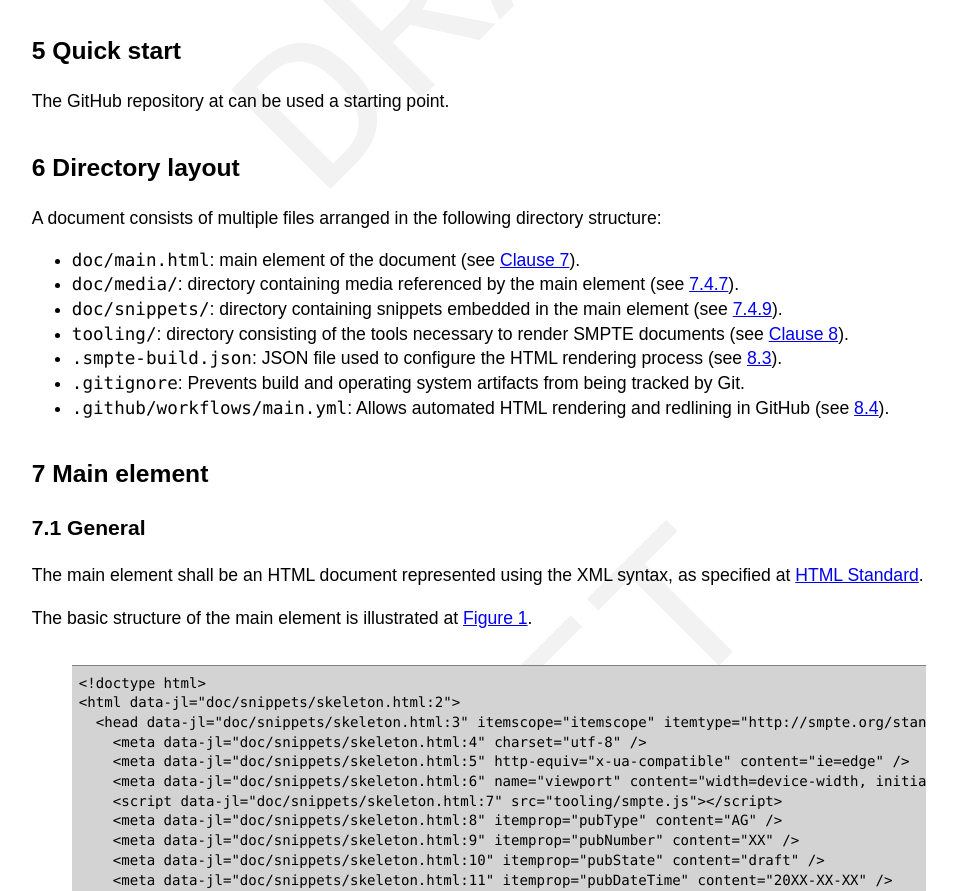
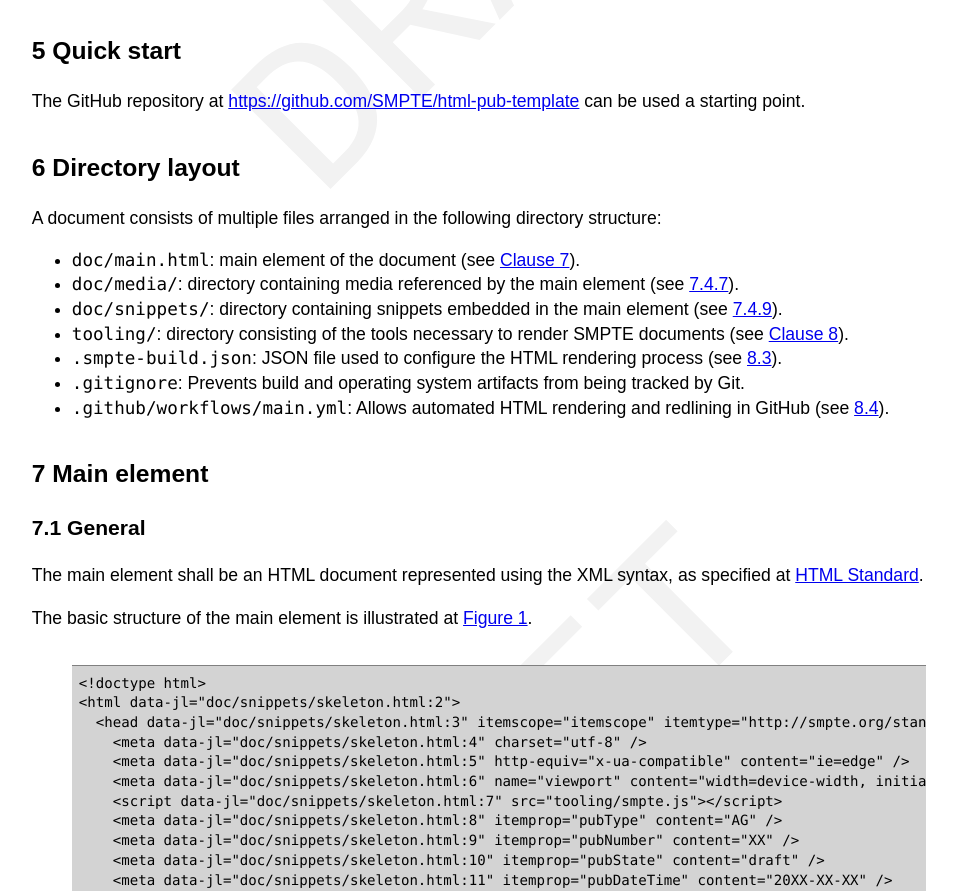
Before and after one commit to SMPTE/html-pub, a website: page doc/main.html in a window 1280 px wide. Shown: the part 3182-4073 px from the top of the page, without its empty margins (141-1098 px from the left). Drawn offline with Linux system fonts and the light colour scheme; no server answers.

Commit message:
Fix link

```diff
--- a/doc/main.html
+++ b/doc/main.html
@@ -38,7 +38,7 @@
   <section id="sec-quick-start">
     <h2>Quick start</h2>
 
-    <p>The GitHub repository at <a href="https://github.com/SMPTE/html-pub-template"></a> can be used a starting point.</p>
+    <p>The GitHub repository at <a>https://github.com/SMPTE/html-pub-template</a> can be used a starting point.</p>
 
   </section>
 
```
